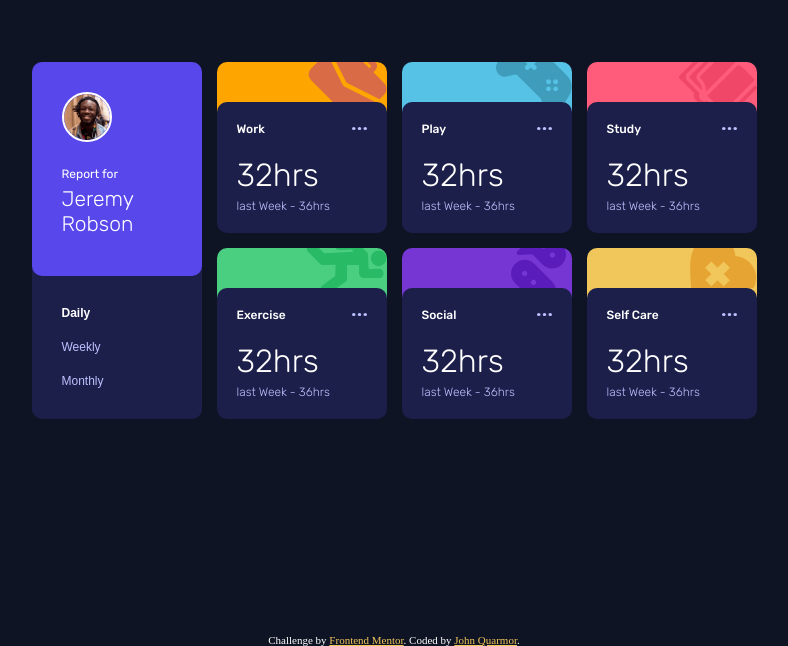
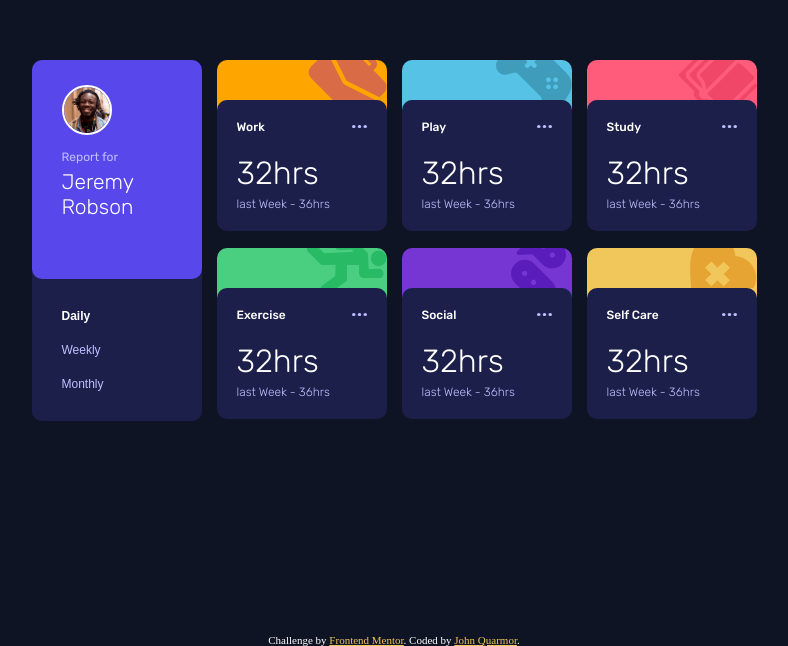
Before and after one commit to romrauq/time-tracking-dashboard, a plain HTML site: page index.html in a window 1280 px wide. Shown: the part 154-800 px from the top of the page, without its empty margins (246-1034 px from the left). Drawn offline with Linux system fonts and the light colour scheme.

Commit message:
Modified column container children styles.

```diff
--- a/resources/css/styles.css
+++ b/resources/css/styles.css
@@ -45,7 +45,7 @@ main {
 }
 .top-section {
 	width: 170px;
-	padding: 30px 30px 40px;
+	padding: 25px 30px 60px;
 	background-color: var(--Blue);
 	border-radius: 10px;
 }
@@ -53,9 +53,10 @@ main {
 	width: 50px;
 	border: 2px solid white;
 	border-radius: 50%;
-	margin: 0 0 20px 0;
+	margin: 0 0 10px 0;
 }
 .accent-text {
+	color: var(--Pale-Blue);
 	font-size: 12px;
 	margin: 0 0 5px 0;
 }
```
